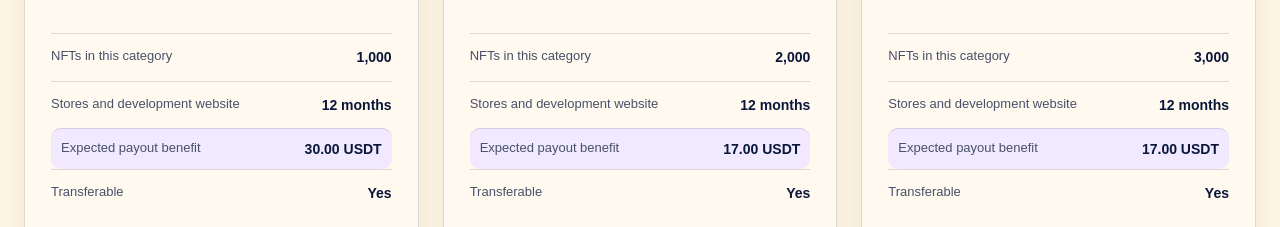
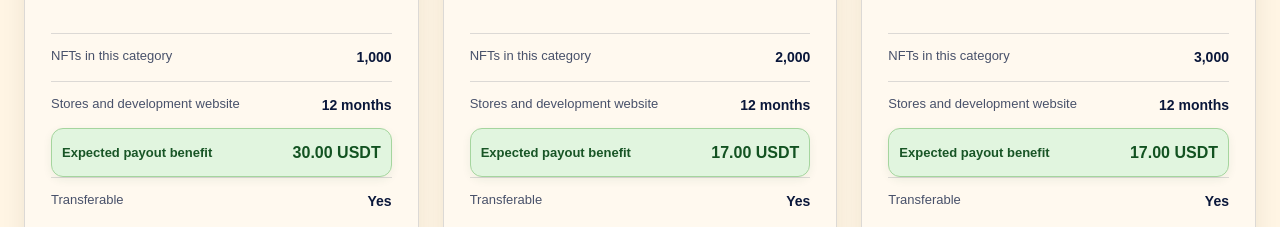
Before and after one commit to Saladix1414/Founding-6000, a React (Vite) app: page / in a window 1280 px wide. Shown: the part 1900-2127 px from the top of the page. Built offline with nearby package versions, Linux system fonts and the light colour scheme; no server answers.

Commit message:
style(landing): highlight expected payout amounts in green

```diff
--- a/src/components/landing/FoundingCollection.tsx
+++ b/src/components/landing/FoundingCollection.tsx
@@ -117,7 +117,7 @@ export default function FoundingCollection({
                       <dd>{es ? "12 meses" : "12 months"}</dd>
                     </div>
                     <div className="ox-tier-gain">
-                      <dt>{es ? "Ganancia de cobro previsto" : "Expected payout benefit"}</dt>
+                      <dt>{es ? "Ganancias de cobro previsto" : "Expected payout benefit"}</dt>
                       <dd>{plannedPayout === null ? (es ? "No disponible" : "Unavailable") : money(plannedPayout)}</dd>
                     </div>
                     <div>
--- a/src/styles/originx-collection.css
+++ b/src/styles/originx-collection.css
@@ -492,3 +492,8 @@
 #phases .ox-tier-gain dd { white-space: nowrap; font-weight: 800; }
 
 #phases .ox-tier-gain-note { margin: 10px 0; font-size: 12px; line-height: 1.5; color: var(--ox-text-muted); }
+
+/* Expected payout emphasis, limited to the tier-card payout row. */
+#phases .ox-tier-facts .ox-tier-gain { display: grid; grid-template-columns: minmax(0,1fr) auto; align-items: center; background: #e1f5df; color: #185526; border: 1px solid #a5d59e; border-radius: 12px; padding: 12px 10px; gap: 8px; box-shadow: 0 3px 10px rgb(24 85 38 / 7%); }
+#phases .ox-tier-facts .ox-tier-gain dt { min-width: 0; max-width: none; color: #185526; font-weight: 700; line-height: 1.35; }
+#phases .ox-tier-facts .ox-tier-gain dd { color: #125221; font-weight: 900; font-size: 16px; white-space: nowrap; }
```
Also changed, not shown: 1 other file (tests, documents, lock files or other folders).
